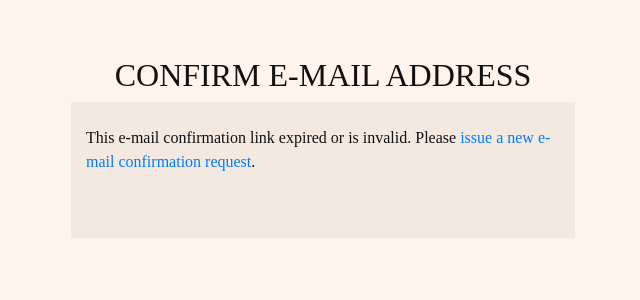
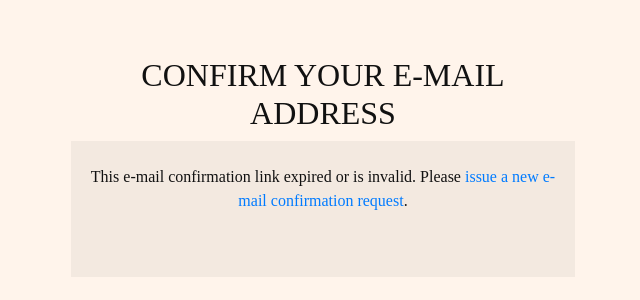
Before and after one commit to DouniaBK/earth-hammam, a Django app: a page that uses templates/allauth/account/email_confirm.html in a window 1280 px wide. Shown: the part 160-460 px from the top of the page, without its empty margins (317-957 px from the left). Run offline with Django 3.2, Linux system fonts and the light colour scheme; parts of the project's set-up code (start-up, migrations or seed data) failed here and were passed over; some libraries are stand-ins or nearby versions; some web fonts are replaced.

Commit message:
fix: confirm email layout

```diff
--- a/templates/allauth/account/email_confirm.html
+++ b/templates/allauth/account/email_confirm.html
@@ -12,12 +12,12 @@
 
     <section class="row">
         <div class="container text-center mt-3">
-            <h2 class="text-uppercase">{% trans "Confirm E-mail Address" %}</h2>
+            <h2 class="text-uppercase">{% trans "Confirm Your E-mail Address" %}</h2>
         </div>
     </section>
 
     <section class="row ">
-        <div class="container pb-5 mb-5 pt-4 bg-offwhite">
+        <div class="container text-center pb-5 mb-5 pt-4 bg-offwhite">
             {% if confirmation %}
 
             {% user_display confirmation.email_address.user as user_display %}
@@ -26,7 +26,7 @@
 
             <form method="post" action="{% url 'account_confirm_email' confirmation.key %}">
                 {% csrf_token %}
-                    <button type="submit" class="float-right btn btn-wetsand">{% trans 'Confirm' %}</button>
+                    <button type="submit" class="btn btn-wetsand">{% trans 'Confirm' %}</button>
             </form>
 
             {% else %}
```
